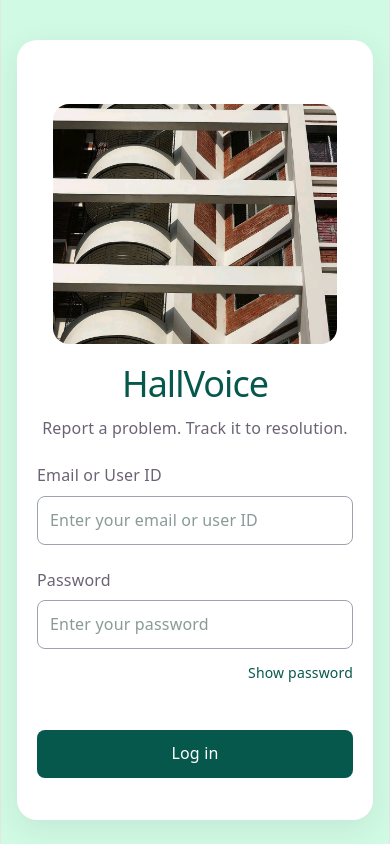
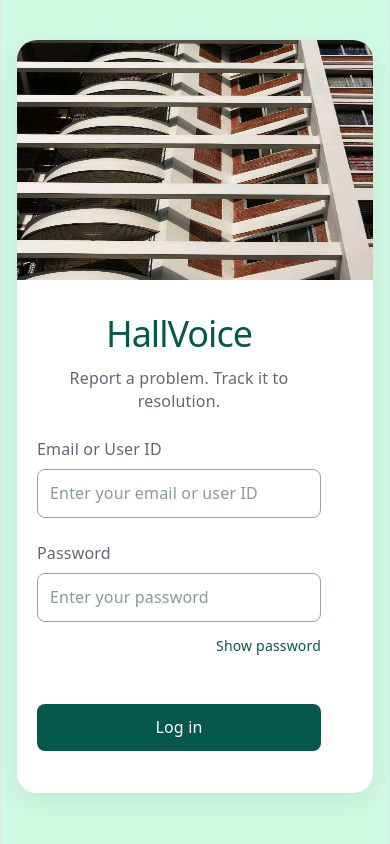
Before and after one commit to jannat-jarin/Hallvoice, a React app in the folder frontend/: page / in a window 390 px wide. Shown: the top 844 px of the page. Built offline with nearby package versions, Linux system fonts and the light colour scheme; the HTML template or start-up script is replaced by a standard one.

Commit message:
Create responsive two-column login layout

```diff
--- a/frontend/src/App.css
+++ b/frontend/src/App.css
@@ -64,13 +64,13 @@
   place-items: center;
   flex-grow: 1;
   width: calc(100% - 32px);
-max-width: 480px;
+max-width: none;
 box-sizing: border-box;
-margin: 40px auto;
+margin: 0;
 padding: 32px 24px;
 background-color: white;
-border-radius: 20px;
-box-shadow: 0 8px 30px rgba(0, 0, 0, 0.08);
+border-radius: 0;
+box-shadow: none;
 
   @media (max-width: 1024px) {
     padding: 32px 20px 24px;
@@ -276,10 +276,30 @@ box-shadow: 0 8px 30px rgba(0, 0, 0, 0.08);
 }
 .hall-photo {
   display: block;
+ width: 100%;
+max-width: none;
+height: 100%;
+margin: 0;
+border-radius: 0;
+}
+.login-layout {
+  display: grid;
+  grid-template-columns: 1fr 1fr;
+  align-items: stretch;
   width: calc(100% - 32px);
-  max-width: 480px;
-  height: 240px;
-  object-fit: cover;
-  margin: 32px auto 0;
-  border-radius: 16px;
+  max-width: 1080px;
+  margin: 40px auto;
+  background-color: white;
+  border-radius: 20px;
+  overflow: hidden;
+  box-shadow: 0 8px 30px rgba(0, 0, 0, 0.08);
 }
+@media (max-width: 768px) {
+  .login-layout {
+    grid-template-columns: 1fr;
+  }
+
+  .hall-photo {
+    height: 240px;
+  }
+}
--- a/frontend/src/App.jsx
+++ b/frontend/src/App.jsx
@@ -20,12 +20,14 @@ function App() {
   return (
     <>
 
-       <form id="center" onSubmit={handleLogin}>
+
+        <div className="login-layout">
         <img
   src="/assets/hall.jpeg"
   alt="Pust ganatantra hall"
   className="hall-photo"
 />
+<form id="center" onSubmit={handleLogin}>
          <div className="login-content">
         <h1 className="login-title">HallVoice</h1>
         <p>Report a problem. Track it to resolution.</p>
@@ -74,6 +76,9 @@ onChange={(event) => {
 </button>
 <p role="status">{message}</p>
 </form>
+</div>
+
+
 <section className="contact-section">
   <h2>Contact Us</h2>
   <p>
```
